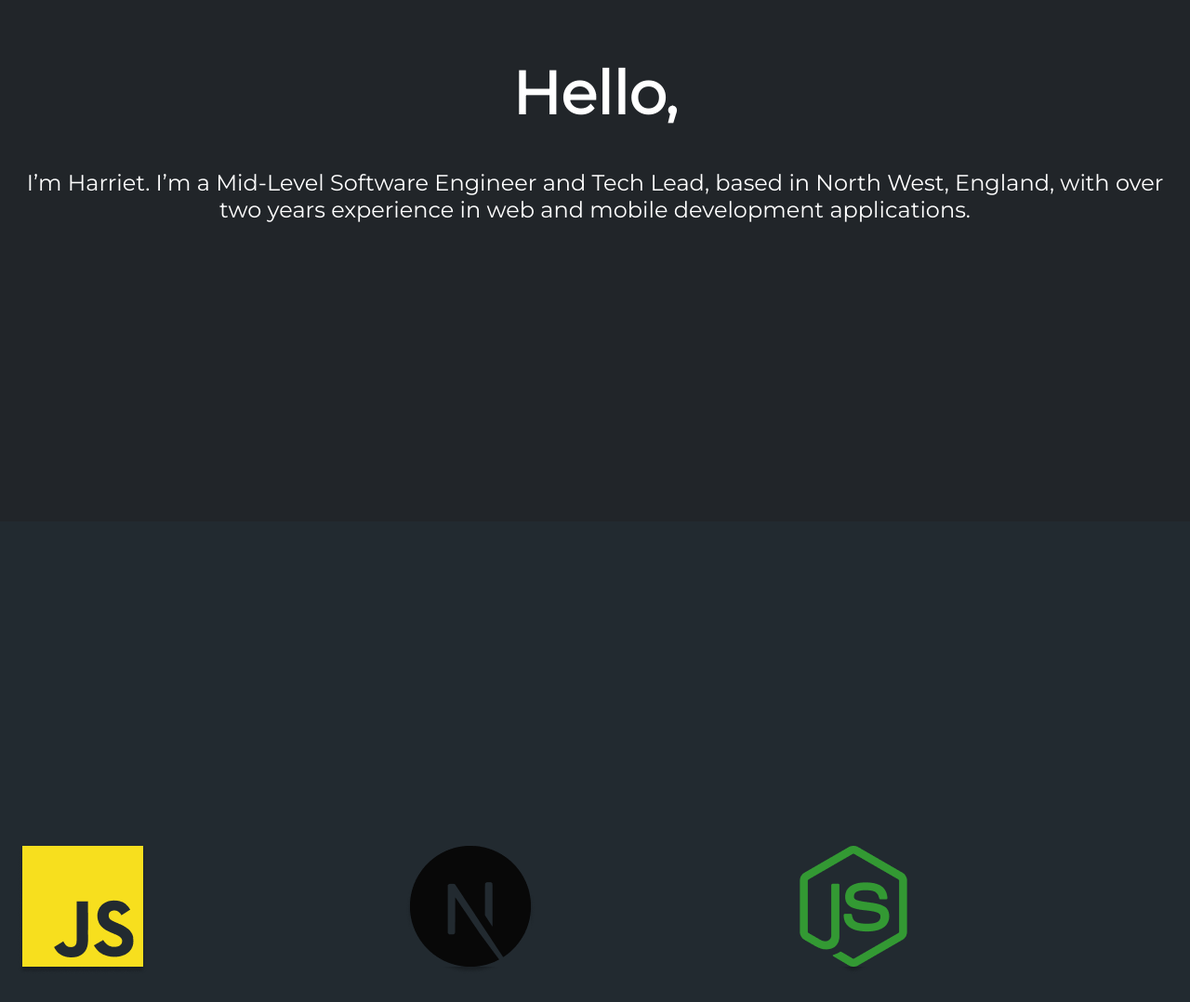
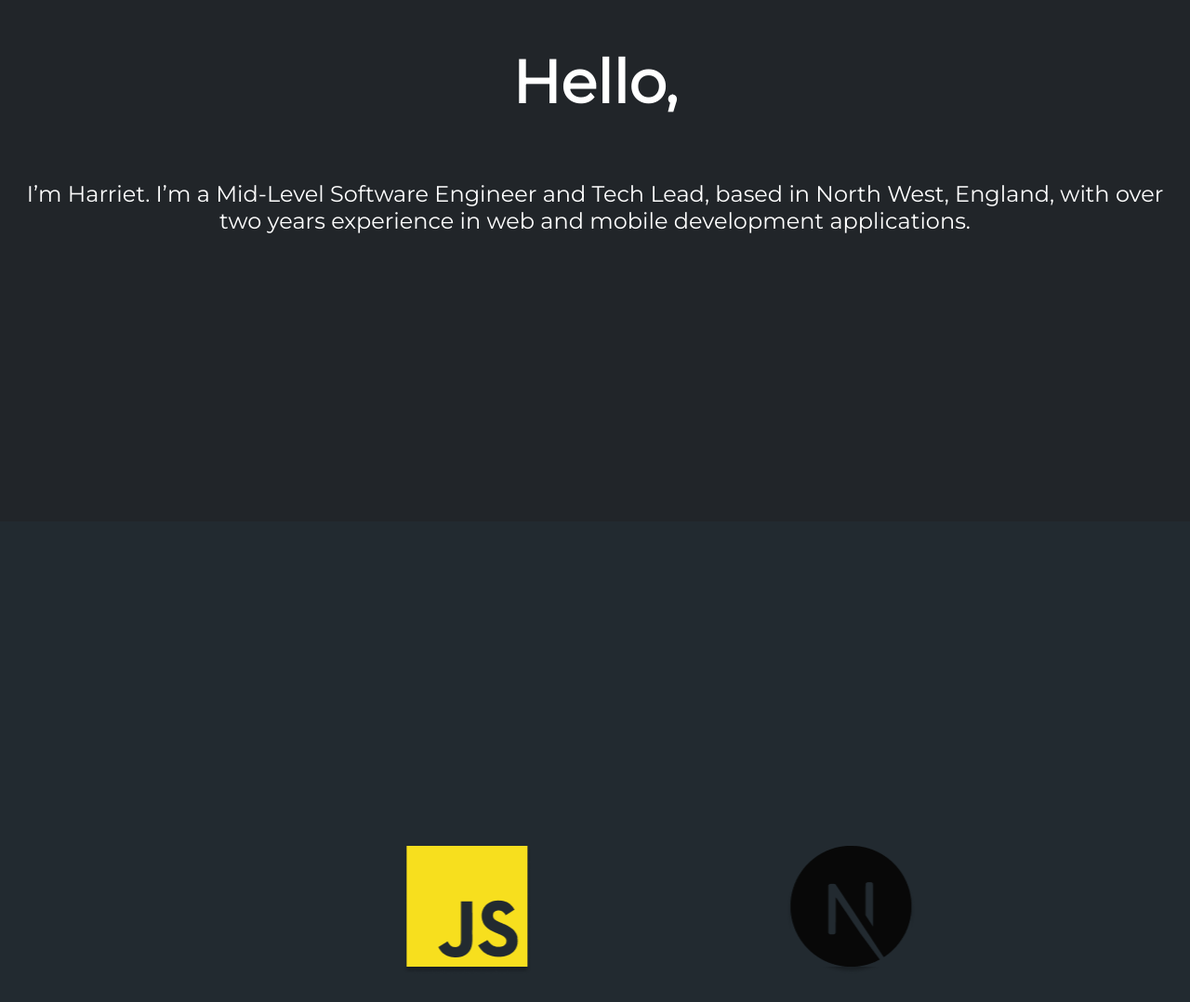
Before and after one commit to Harriet-Blundell/Portfolio, a React (Create React App) app: page / in a window 1280 px wide. Shown: the part 1119-2197 px from the top of the page at 93% size. Built offline with nearby package versions, Linux system fonts and the light colour scheme.

Commit message:
WIP
- Add own icon to tab
- Refactor second and third screen

```diff
--- a/public/index.html
+++ b/public/index.html
@@ -3,7 +3,7 @@
 
 <head>
   <meta charset="utf-8" />
-  <link rel="icon" href="%PUBLIC_URL%/favicon.ico" />
+  <link rel="icon" href="%PUBLIC_URL%/hb.png" />
   <link rel="preconnect" href="https://fonts.googleapis.com">
   <link rel="preconnect" href="https://fonts.gstatic.com" crossorigin>
   <link
--- a/src/components/ThirdScreen.jsx
+++ b/src/components/ThirdScreen.jsx
@@ -1,83 +1,17 @@
 import React from "react";
 import { Swiper, SwiperSlide } from "swiper/react";
 import { Wrapper } from "../styles/SharedStyles.styled";
-import styled from "styled-components";
-import {
-  javaScriptLogo,
-  nextJsLogo,
-  nodeLogo,
-  html5Logo,
-  cssLogo,
-  sassLogo,
-  expressLogo,
-  contentfulLogo,
-  reactLogo,
-  handlebarsLogo,
-  gatsbyLogo,
-} from "../images.js";
+import { Title } from "../styles/ThirdScreen.styled.js";
+import { skillsImages } from "../utils";
 import "swiper/css";
 
-const Title = styled.h1`
-  font-size: 2.5rem;
-  color: #ffffff;
-  font-family: "Montserrat", sans-serif;
-  text-align: center;
-`;
-
 export default function ThirdScreen() {
-  const skillsImages = [
-    {
-      imageSrc: javaScriptLogo,
-      imageAlt: 'JavaScript Logo'
-    },
-    {
-      imageSrc: nextJsLogo,
-      imageAlt: 'NextJS Logo'
-    },
-    {
-      imageSrc: nodeLogo,
-      imageAlt: 'Node Logo'
-    },
-    {
-      imageSrc: html5Logo,
-      imageAlt: 'HTML 5 Logo'
-    },
-    {
-      imageSrc: cssLogo,
-      imageAlt: 'CSS Logo'
-    },
-    {
-      imageSrc: sassLogo,
-      imageAlt: 'SASS Logo'
-    },
-    {
-      imageSrc: expressLogo,
-      imageAlt: 'Express Logo'
-    },
-    {
-      imageSrc: contentfulLogo,
-      imageAlt: 'Contentful Logo'
-    },
-    {
-      imageSrc: reactLogo,
-      imageAlt: 'React Logo'
-    },
-    {
-      imageSrc: handlebarsLogo,
-      imageAlt: 'Handlebars Logo'
-    },
-    {
-      imageSrc: gatsbyLogo,
-      imageAlt: 'Gatsby Logo'
-    }
-  ];
-
   return (
     <Wrapper primary content={"center"}>
       <Swiper
-        spaceBetween={10}
         slidesPerView={3}
-        pagination={{ clickable: true, dynamicBullets: true }}
+        grabCursor={true}
+        centeredSlides={true}
       >
         {skillsImages.map((item) => {
           return (
--- a/src/styles/SecondScreen.styled.js
+++ b/src/styles/SecondScreen.styled.js
@@ -1,8 +1,9 @@
 import styled from 'styled-components';
 
 export const Container = styled.div`
-  display: block;
-  text-align: center;
+  display: flex;
+  flex-direction: column;
+  align-items: center;
 `;
 
 export const ContentTitle = styled.h1`
--- /dev/null
+++ b/src/styles/ThirdScreen.styled.js
@@ -0,0 +1,8 @@
+import styled from "styled-components";
+
+const Title = styled.h1`
+  font-size: 2.5rem;
+  color: #ffffff;
+  font-family: "Montserrat", sans-serif;
+  text-align: center;
+`;
--- /dev/null
+++ b/src/utils.js
@@ -0,0 +1,60 @@
+import {
+    javaScriptLogo,
+    nextJsLogo,
+    nodeLogo,
+    html5Logo,
+    cssLogo,
+    sassLogo,
+    expressLogo,
+    contentfulLogo,
+    reactLogo,
+    handlebarsLogo,
+    gatsbyLogo,
+  } from "./images.js";
+
+export const skillsImages = [
+    {
+      imageSrc: javaScriptLogo,
+      imageAlt: 'JavaScript Logo'
+    },
+    {
+      imageSrc: nextJsLogo,
+      imageAlt: 'NextJS Logo'
+    },
+    {
+      imageSrc: nodeLogo,
+      imageAlt: 'Node Logo'
+    },
+    {
+      imageSrc: html5Logo,
+      imageAlt: 'HTML 5 Logo'
+    },
+    {
+      imageSrc: cssLogo,
+      imageAlt: 'CSS Logo'
+    },
+    {
+      imageSrc: sassLogo,
+      imageAlt: 'SASS Logo'
+    },
+    {
+      imageSrc: expressLogo,
+      imageAlt: 'Express Logo'
+    },
+    {
+      imageSrc: contentfulLogo,
+      imageAlt: 'Contentful Logo'
+    },
+    {
+      imageSrc: reactLogo,
+      imageAlt: 'React Logo'
+    },
+    {
+      imageSrc: handlebarsLogo,
+      imageAlt: 'Handlebars Logo'
+    },
+    {
+      imageSrc: gatsbyLogo,
+      imageAlt: 'Gatsby Logo'
+    }
+  ];
```
Also changed, not shown: public/hb.png (added).
